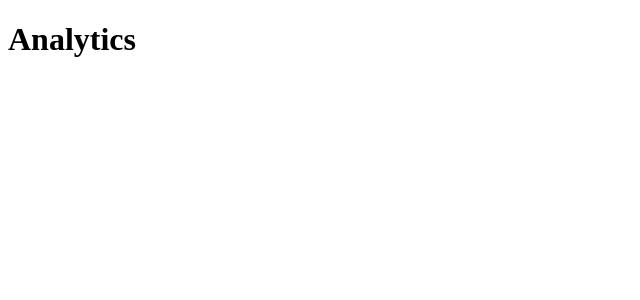
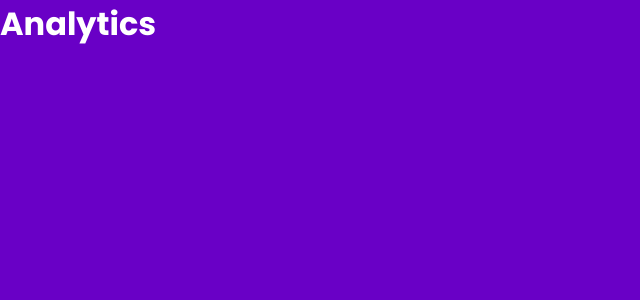
Before and after one commit to SWAT-NEO-Compranet/frontend-analytics, a React (Create React App) app: page / in a window 1280 px wide. Shown: the top 300 px of the page, without its empty margins (0-640 px from the left). Built offline with nearby package versions, Linux system fonts and the light colour scheme.

Commit message:
Init styledComponents

```diff
--- a/public/index.html
+++ b/public/index.html
@@ -24,6 +24,8 @@
       work correctly both with client-side routing and a non-root public URL.
       Learn how to configure a non-root public URL by running `npm run build`.
     -->
+    <link rel="preconnect" href="https://fonts.gstatic.com">
+    <link href="https://fonts.googleapis.com/css2?family=Poppins:ital,wght@0,400;0,600;0,700;1,400&display=swap" rel="stylesheet">
     <title>React App</title>
   </head>
   <body>
--- a/src/App.js
+++ b/src/App.js
@@ -3,7 +3,7 @@ import React from 'react'
 function App() {
   console.log('Working')
   return (
-    <div className="App">
+    <div>
       <h1>Analytics</h1>
     </div>
   );
--- /dev/null
+++ b/src/globalStyles.js
@@ -0,0 +1,30 @@
+import { createGlobalStyle } from "styled-components"
+
+const color = {
+  primaryColor: "#6900C6",
+  secondaryColor: "#00C8AA",
+  primaryColor: "#6900C6",
+  secondaryColor: "#00C8AA",
+  ligthColor: "#F3F0FF",
+  darkColor: "#20003D",
+  grayColor: "#F8F8F8",
+  redColor: "#DA009A",
+  orangeColor: "#FF7848"
+}
+
+export const GlobalStyle = createGlobalStyle`
+  * {
+    box-sizing: border-box;
+  }
+
+  body {
+    font-family: 'Poppins', sans-serif;
+    background: ${color.primaryColor};
+    color: white;
+    margin: 0;
+  }
+
+  h1, h2, h3, h4, h5, h6 {
+    margin: 0;
+  }
+`
--- a/src/index.js
+++ b/src/index.js
@@ -2,10 +2,12 @@ import React from 'react';
 import ReactDOM from 'react-dom';
 import App from './App';
 import reportWebVitals from './reportWebVitals';
+import { GlobalStyle } from "./globalStyles"
 
 ReactDOM.render(
   <React.StrictMode>
-    <App />
+      <GlobalStyle />
+      <App />
   </React.StrictMode>,
   document.getElementById('root')
 );
```
